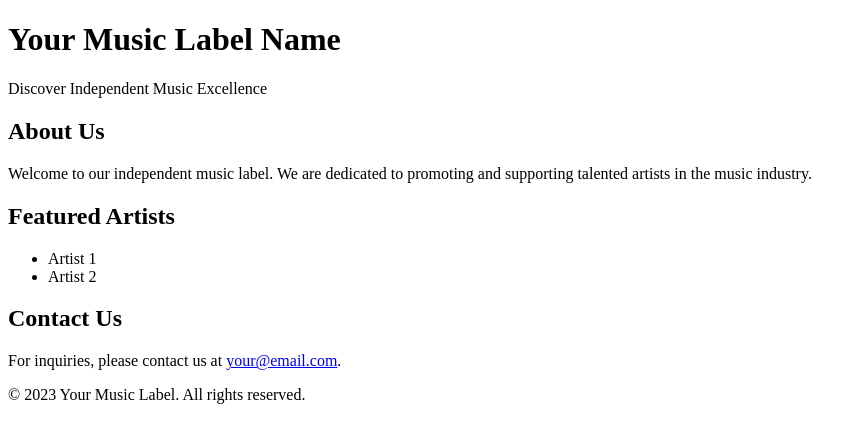
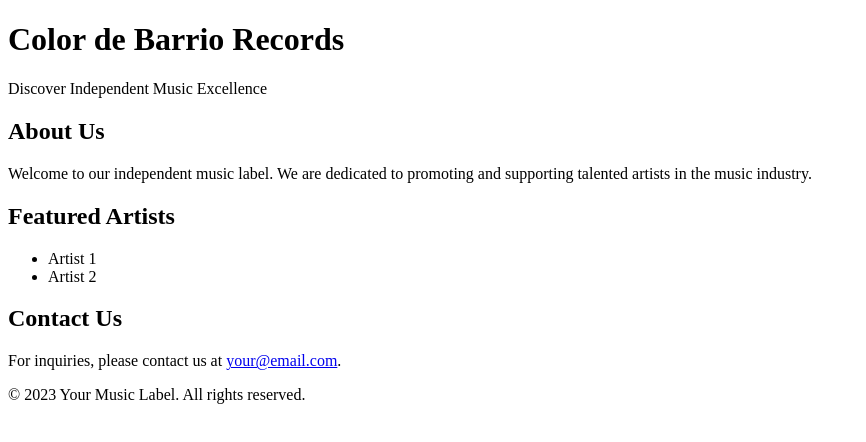
Before and after one commit to ColordeBarrioRecords/Independent-Record-Label, a plain HTML site: page index.html in a window 1280 px wide. Shown: the whole page, without its empty margins (0-866 px from the left). Drawn offline with Linux system fonts and the light colour scheme.

Commit message:
index.html

```diff
--- a/index.html
+++ b/index.html
@@ -7,7 +7,7 @@
 </head>
 <body>
     <header>
-        <h1>Your Music Label Name</h1>
+        <h1>Color de Barrio Records</h1>
         <p>Discover Independent Music Excellence</p>
     </header>
     <main>
```
